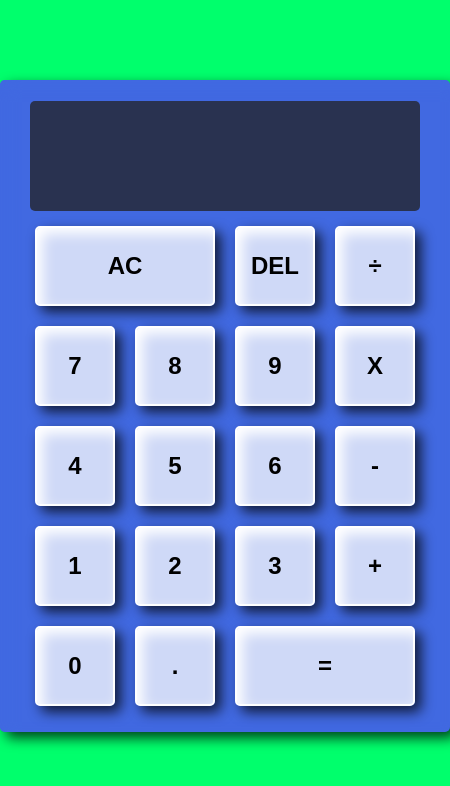
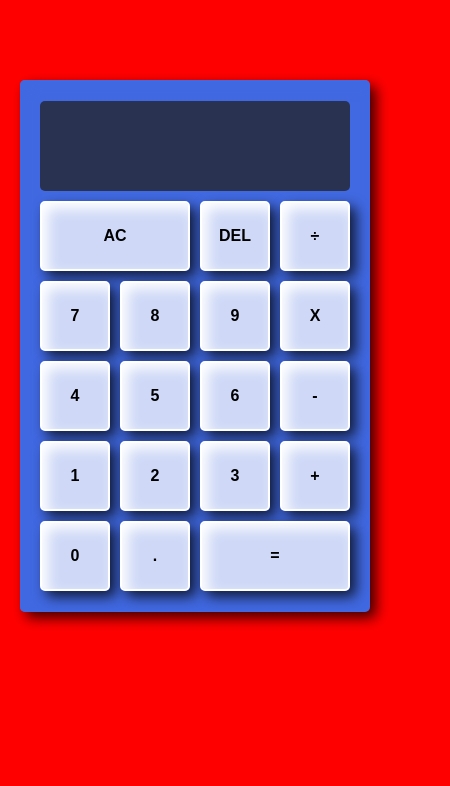
Before and after one commit to mike051985/JS_Calculator, a plain HTML site: page index.html in a window 390 px wide. Shown: the whole page, 450 px wide, since content can reach past the window. Drawn offline with Linux system fonts and the light colour scheme.

Commit message:
index.js style.css

```diff
--- a/index.js
+++ b/index.js
@@ -58,13 +58,15 @@ class Calculator {
     }
 
     getDisplayNumber(number) {
-      const stringNumber = number.toString();
+      const stringNumber = number.toString().slice(0, 16);
+      //const stringNumber = Math.max(0, parseInt(number)).toString().slice(0, 13);
       const integerDigits = parseFloat(stringNumber.split('.')[0]);
       const decimalDigits = stringNumber.split('.')[1];
       let integerDisplay;
       if (isNaN(integerDigits)) {
         integerDisplay = '';
-      } else {
+      }
+      else {
         integerDisplay = integerDigits.toLocaleString('en', { maximumFractionDigits: 0 });
       }
       if (decimalDigits != null) {
--- a/style.css
+++ b/style.css
@@ -72,3 +72,20 @@
     color: #ffffff;
     font-size: 2.5rem;
   }
+
+  /*media queries*/
+  @media (max-width: 500px) {
+    body {
+      background-color: red;
+    }
+    .calculator-grid{
+      grid-template-columns: repeat(4, 80px);
+      grid-template-rows: minmax(100px, auto) repeat(5, 80px);
+      width: 350px;
+      min-width: 200px;
+    }
+    .calculator-grid > button{
+      font-size: 1rem;
+      margin: 5px;
+    }
+  }
```
